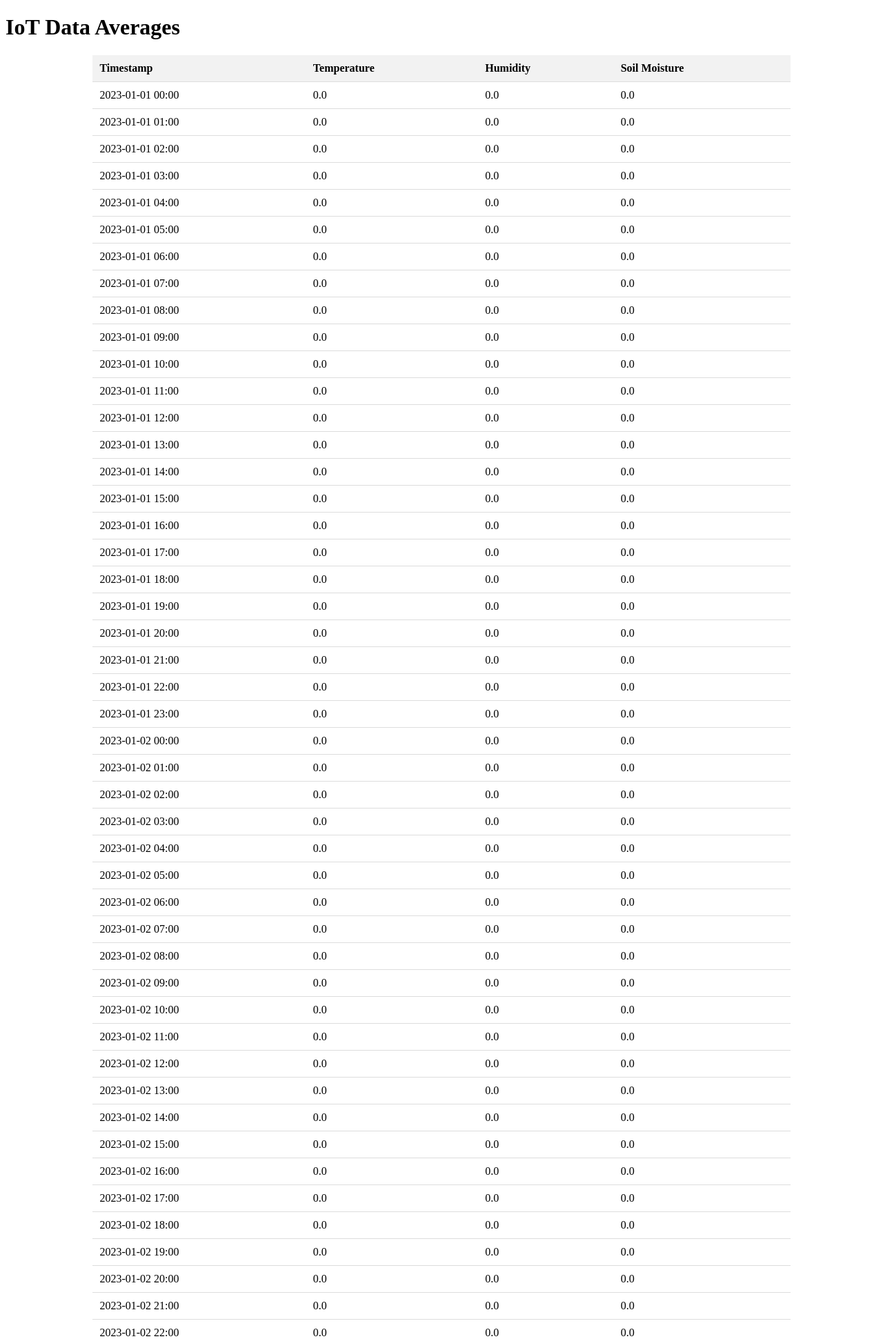
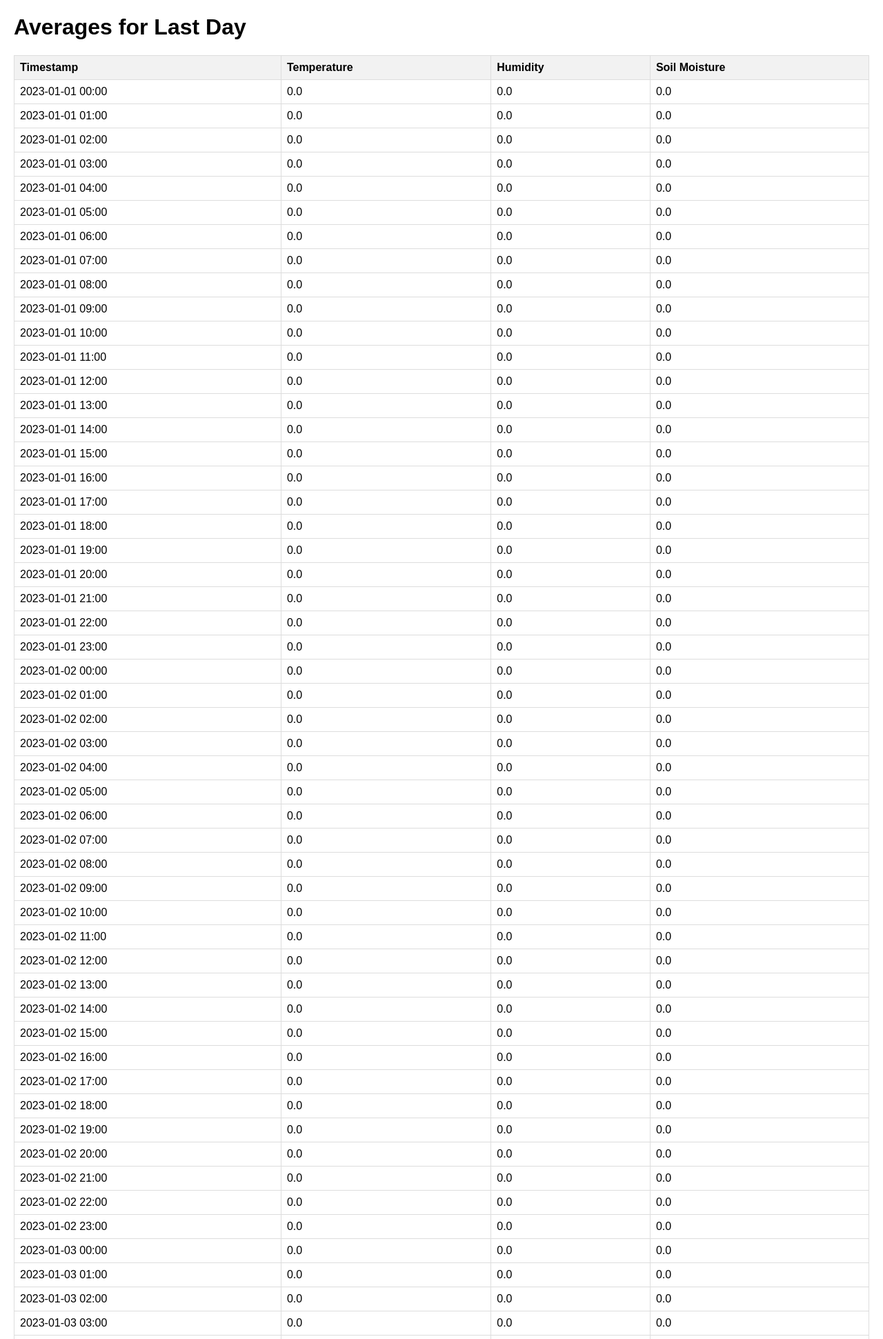
Before and after one commit to DiogoCamposA/dados3, a Flask app: page / in a window 1280 px wide. Shown: the top 1941 px of the page at 69% size. Run offline with Flask 3, Linux system fonts and the light colour scheme.

Commit message:
Update index.html

```diff
--- a/templates/index.html
+++ b/templates/index.html
@@ -3,45 +3,46 @@
 <head>
     <meta charset="UTF-8">
     <meta name="viewport" content="width=device-width, initial-scale=1.0">
-    <title>IoT Data Averages</title>
+    <title>Averages for Last Day</title>
     <style>
+        body {
+            font-family: Arial, sans-serif;
+            margin: 20px;
+        }
+
         table {
-            width: 80%;
-            margin: 20px auto;
             border-collapse: collapse;
+            width: 100%;
         }
+
         th, td {
-            padding: 10px;
+            border: 1px solid #dddddd;
             text-align: left;
-            border-bottom: 1px solid #ddd;
+            padding: 8px;
         }
+
         th {
             background-color: #f2f2f2;
         }
     </style>
 </head>
 <body>
-    <h1>IoT Data Averages</h1>
-
+    <h1>Averages for Last Day</h1>
     <table>
-        <thead>
         <tr>
             <th>Timestamp</th>
             <th>Temperature</th>
             <th>Humidity</th>
             <th>Soil Moisture</th>
         </tr>
-        </thead>
-        <tbody>
-            {% for timestamp, data in medias_por_hora.items() %}
+        {% for timestamp, averages in medias_por_hora.items() %}
             <tr>
                 <td>{{ timestamp }}</td>
-                    <td>{{ data.temp }}</td>
-                    <td>{{ data.umid }}</td>
-                    <td>{{ data.solo }}</td>
+                <td>{{ averages.temp }}</td>
+                <td>{{ averages.umid }}</td>
+                <td>{{ averages.solo }}</td>
             </tr>
         {% endfor %}
-        </tbody>
     </table>
 </body>
 </html>
```
Lines whose indentation alone changed are shown as unchanged.
